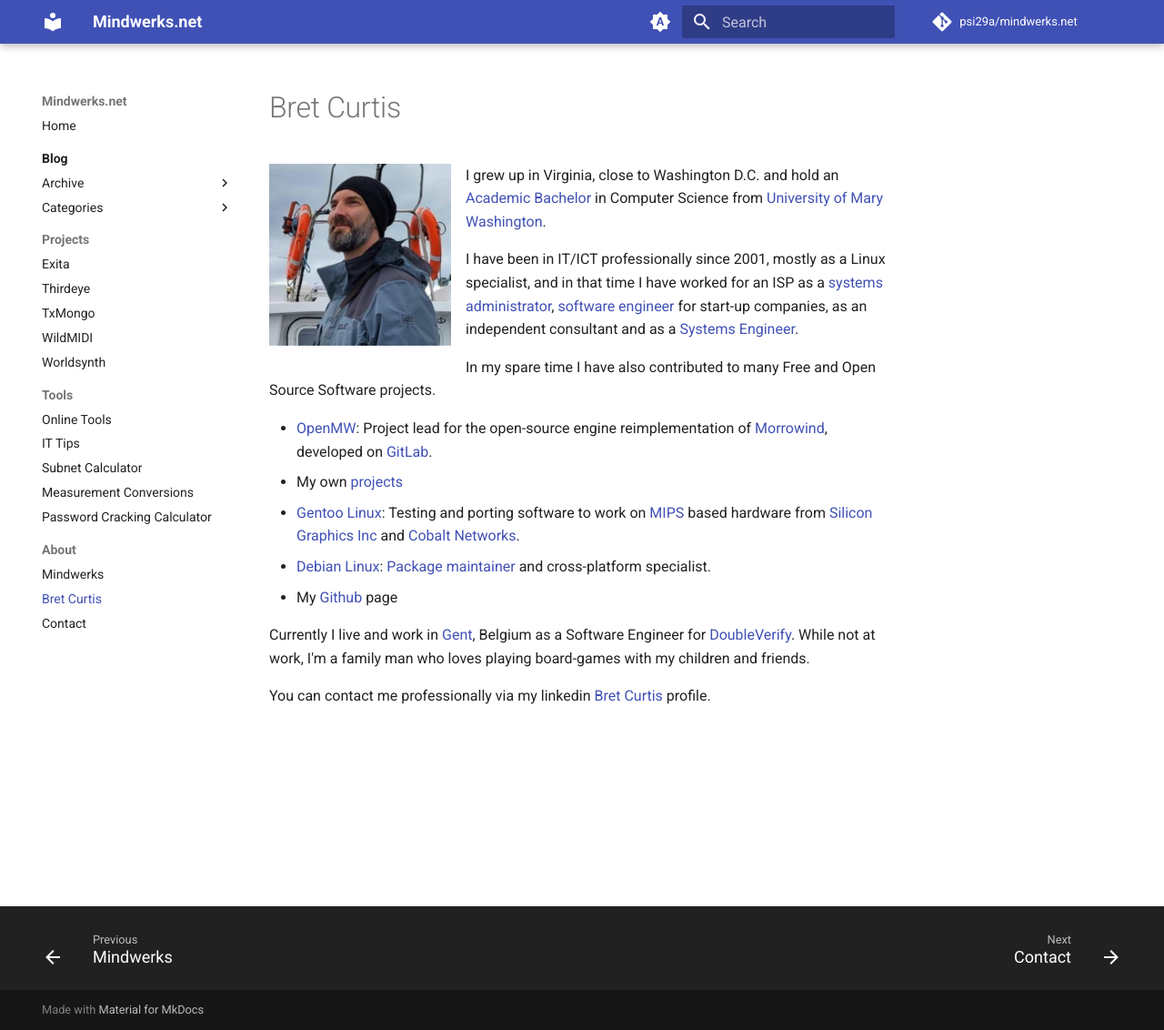
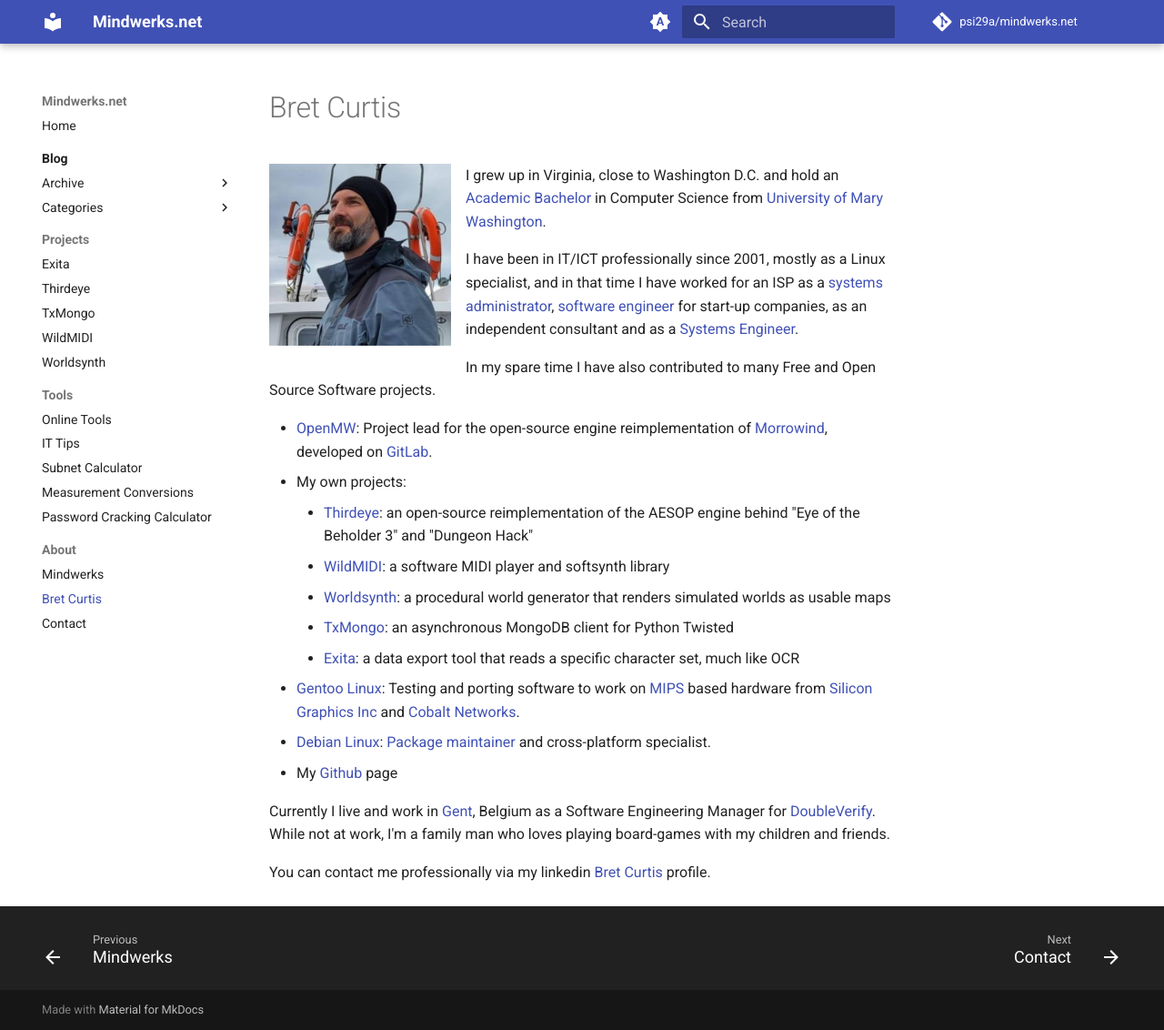
Before and after one commit to psi29a/mindwerks.net, an MkDocs documentation site: the page built from docs/bret-curtis.md, in a window 1280 px wide and 1132 px high. Shown: the whole window at 91% size. Built offline with MkDocs 1.6.1 and Material for MkDocs 9.7.7, drawn with Linux system fonts in a browser that asks for light colours; comment, search, counter and statistics services are not loaded.

Commit message:
upate about me

```diff
--- a/docs/bret-curtis.md
+++ b/docs/bret-curtis.md
@@ -9,11 +9,16 @@
 In my spare time I have also contributed to many Free and Open Source Software projects.
 
 - [OpenMW](https://openmw.org/ "OpenMW"): Project lead for the open-source engine reimplementation of [Morrowind](https://en.wikipedia.org/wiki/OpenMW "OpenMW"), developed on [GitLab](https://gitlab.com/OpenMW/openmw "OpenMW on GitLab").
-- My own [projects](projects/worldsynth.md "Projects")
+- My own projects:
+    - [Thirdeye](projects/thirdeye.md "Thirdeye"): an open-source reimplementation of the AESOP engine behind "Eye of the Beholder 3" and "Dungeon Hack"
+    - [WildMIDI](projects/wildmidi.md "WildMIDI"): a software MIDI player and softsynth library
+    - [Worldsynth](projects/worldsynth.md "Worldsynth"): a procedural world generator that renders simulated worlds as usable maps
+    - [TxMongo](projects/txmongo.md "TxMongo"): an asynchronous MongoDB client for Python Twisted
+    - [Exita](projects/exita.md "Exita"): a data export tool that reads a specific character set, much like OCR
 - [Gentoo Linux](https://en.wikipedia.org/wiki/Gentoo_Linux "Gentoo Linux"): Testing and porting software to work on [MIPS](https://en.wikipedia.org/wiki/MIPS_architecture "MIPS") based hardware from [Silicon Graphics Inc](https://en.wikipedia.org/wiki/Silicon_Graphics "Silicon Graphics") and [Cobalt Networks](https://en.wikipedia.org/wiki/Cobalt_Networks).
 - [Debian Linux](https://en.wikipedia.org/wiki/Debian "Debian/Linux"): [Package maintainer](https://qa.debian.org/developer.php?login=psi29a@gmail.com "Package Maintainer") and cross-platform specialist.
 - My [Github](https://github.com/psi29a "Github") page
 
-Currently I live and work in [Gent](https://en.wikipedia.org/wiki/Ghent), Belgium as a Software Engineer for [DoubleVerify](https://doubleverify.com/company/locations/belgium "DoubleVerify"). While not at work, I'm a family man who loves playing board-games with my children and friends.
+Currently I live and work in [Gent](https://en.wikipedia.org/wiki/Ghent), Belgium as a Software Engineering Manager for [DoubleVerify](https://doubleverify.com/company/locations/belgium "DoubleVerify"). While not at work, I'm a family man who loves playing board-games with my children and friends.
 
 You can contact me professionally via my linkedin [Bret Curtis](https://www.linkedin.com/in/bretecurtis) profile.
```
Also changed, not shown: site/bret-curtis/index.html, site/search/search_index.json.
